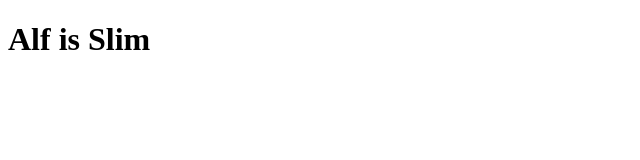
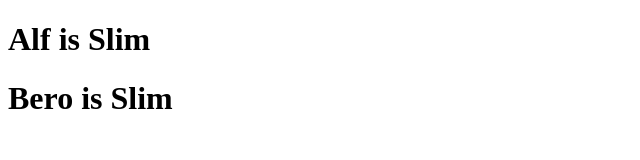
Before and after one commit to kjsmania/alf-cat, a plain HTML site: page index.html in a window 1280 px wide. Shown: the whole page, without its empty margins (0-640 px from the left). Drawn offline with Linux system fonts and the light colour scheme.

Commit message:
문장 추가

```diff
--- a/index.html
+++ b/index.html
@@ -8,5 +8,6 @@
 </head>
 <body>
     <h1>Alf is Slim</h1>
+    <h1>Bero is Slim</h1>
 </body>
 </html>
```
